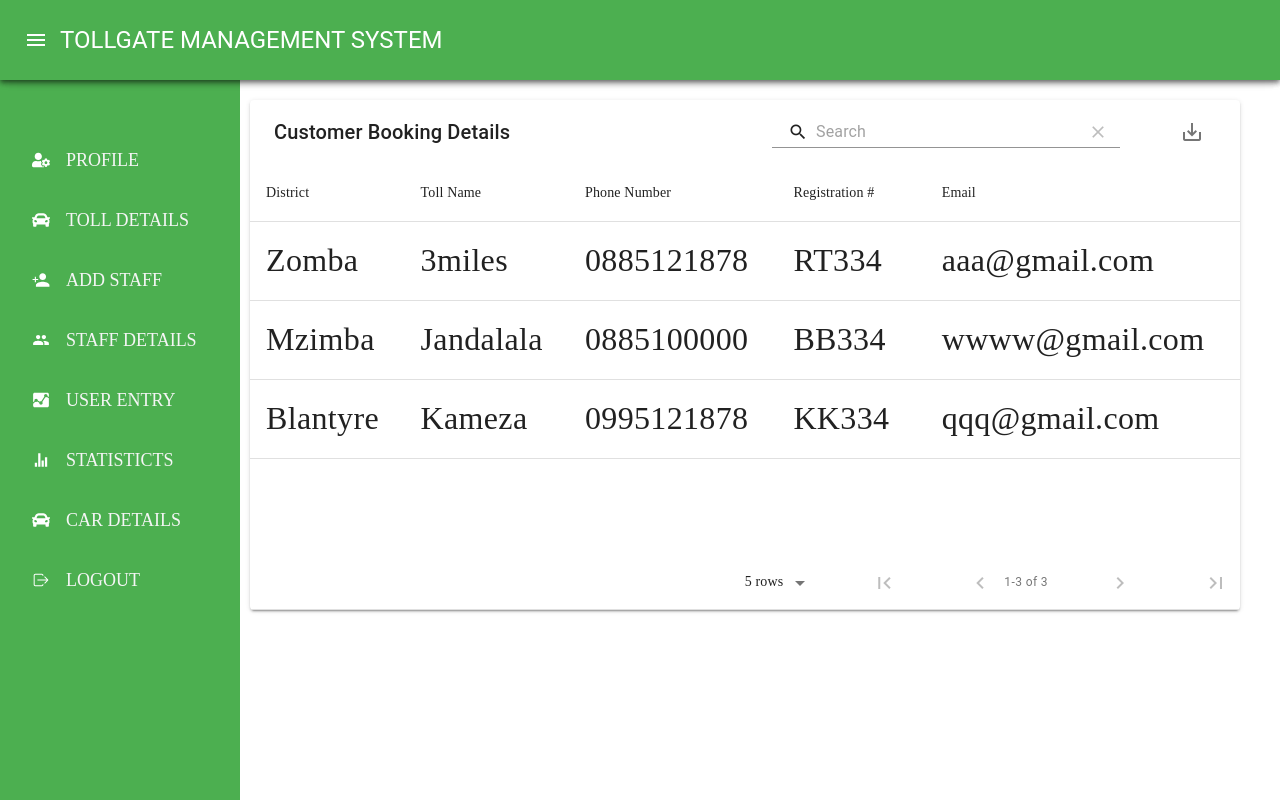
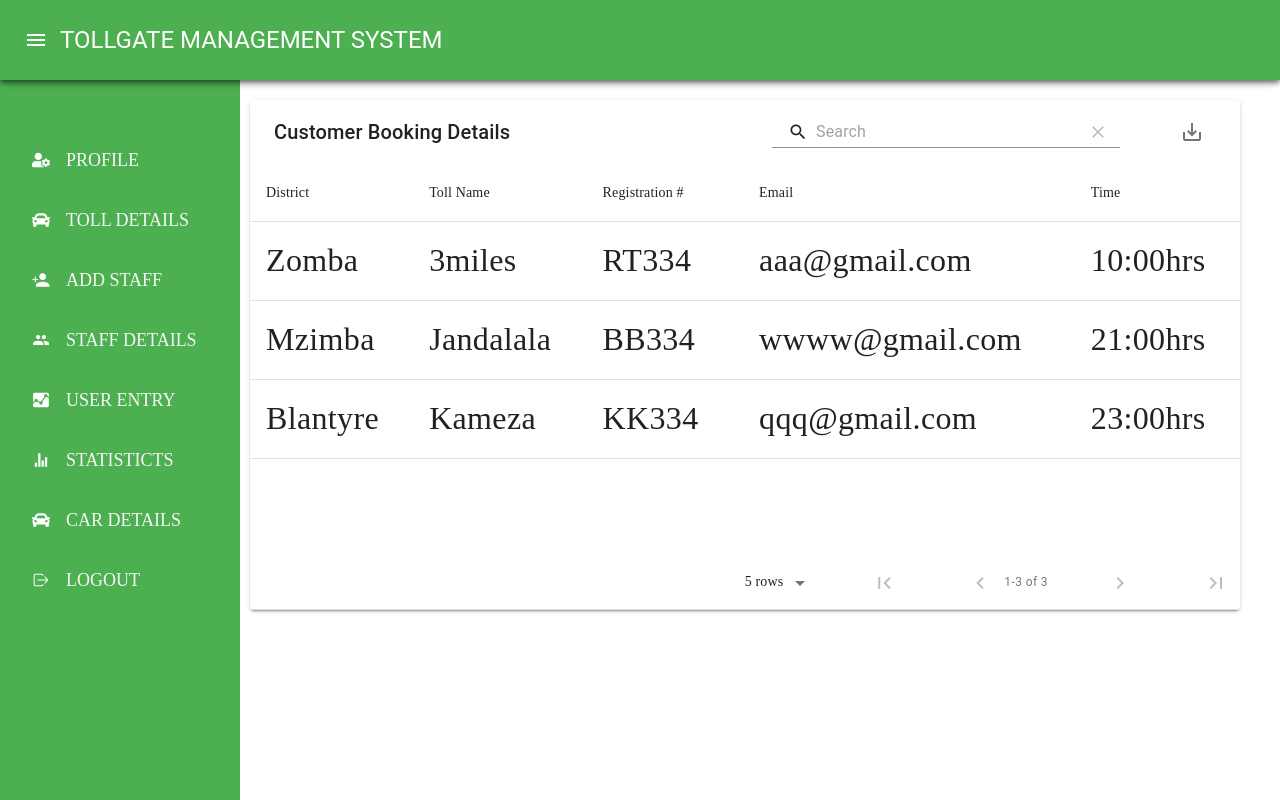
Before and after one commit to SolomonSatoh/TGMS-Client, a React (Create React App) app: page /admin/customer in a window 1280 px wide. Built offline with nearby package versions, Linux system fonts and the light colour scheme.

Commit message:
some changes

```diff
--- a/src/components/Charts/BarChart.js
+++ b/src/components/Charts/BarChart.js
@@ -13,7 +13,7 @@ const BarChart = () => {
           labels: ['Bus', 'Trucks', 'Luxury Cars', 'Minibus', 'Abnormal Truck', 'Motor Cycle'],
           datasets: [
             {
-              labels: 'Vehicle Categories',
+              label: 'Vehicle Categories',
               data: [20000, 15000, 30000, 100000, 10000, 200000],
               backgroundColor: [
                 'rgba(255, 99, 132, 0.2)',
--- a/src/components/Tables/Customer.js
+++ b/src/components/Tables/Customer.js
@@ -10,17 +10,17 @@ const Customer = () => {
     const [columns, setColumns] = useState([
       { title: 'District', field: 'district' },
       { title: 'Toll Name', field: 'tollname' },
-      { title: 'Phone Number', field: 'phoneNumber' },
       {title: 'Registration #', field: 'Reg'},
       { title: 'Email', field: 'email' },
+      {title: 'Time', field: 'time'}
 
 
     ]);
 
     const [data, setData] = useState([
-      { district: 'Zomba', tollname: '3miles', phoneNumber: '0885121878', Reg: 'RT334', email: 'aaa@gmail.com' },
-      { district: 'Mzimba', tollname: 'Jandalala', phoneNumber: '0885100000', Reg: 'BB334', email: 'wwww@gmail.com'},
-      { district: 'Blantyre', tollname: 'Kameza', phoneNumber: '0995121878', Reg: 'KK334', email: 'qqq@gmail.com'},
+      { district: 'Zomba', tollname: '3miles',  Reg: 'RT334', email: 'aaa@gmail.com', time:'10:00hrs', },
+      { district: 'Mzimba', tollname: 'Jandalala',  Reg: 'BB334', email: 'wwww@gmail.com', time:'21:00hrs',},
+      { district: 'Blantyre', tollname: 'Kameza',  Reg: 'KK334', email: 'qqq@gmail.com',time:'23:00hrs',},
 
     ]);
 
@@ -29,39 +29,6 @@ const Customer = () => {
         title="Customer Booking Details"
         columns={columns}
         data={data}
-        // editable={{
-        //   onRowAdd: newData =>
-        //     new Promise((resolve, reject) => {
-        //       setTimeout(() => {
-        //         setData([...data, newData]);
-
-        //         resolve();
-        //       }, 1000)
-        //     }),
-        //   onRowUpdate: (newData, oldData) =>
-        //     new Promise((resolve, reject) => {
-        //       setTimeout(() => {
-        //         const dataUpdate = [...data];
-        //         const index = oldData.tableData.id;
-        //         dataUpdate[index] = newData;
-        //         setData([...dataUpdate]);
-
-        //         resolve();
-        //       }, 1000)
-        //     }),
-        //   onRowDelete: oldData =>
-        //     new Promise((resolve, reject) => {
-        //       setTimeout(() => {
-        //         const dataDelete = [...data];
-        //         const index = oldData.tableData.id;
-        //         dataDelete.splice(index, 1);
-        //         setData([...dataDelete]);
-
-        //         resolve()
-        //       }, 1000)
-        //     }),
-        // }}
-
         onRowClick={((evt, selectedRow) => setSelectedRow(selectedRow.tableData.id))}
         options={{
           rowStyle: rowData => ({
@@ -70,7 +37,7 @@ const Customer = () => {
       }}
 
       options = {{
-          exportButton : true
+          exportButton : true,
       }}
 
 
```
